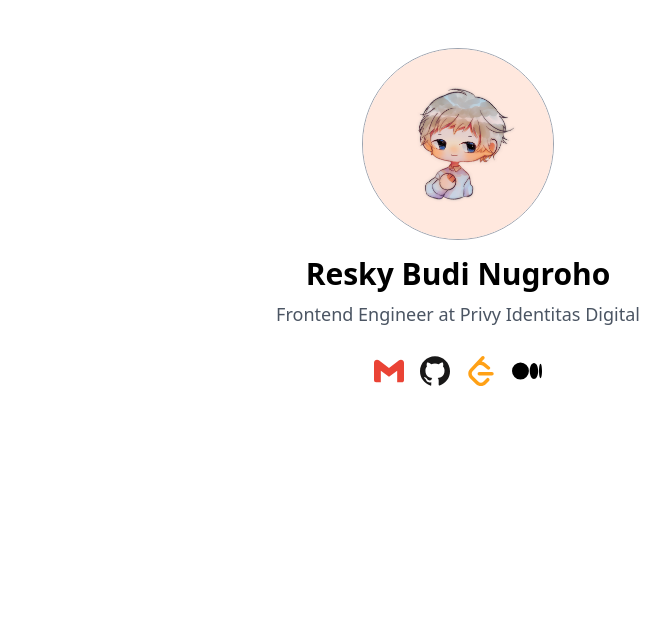
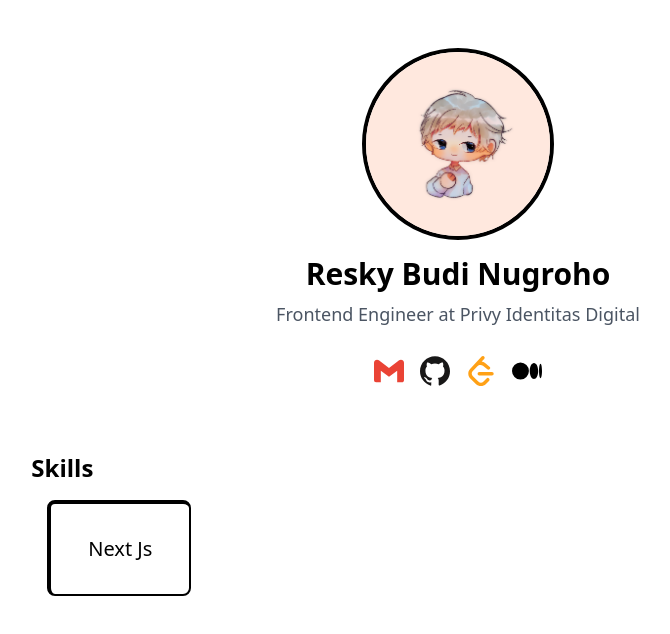
Before and after one commit to reskyppo/portofolio, a Next.js app: page / in a window 1280 px wide. Shown: the top 634 px of the page, without its empty margins (182-852 px from the left). Built offline with nearby package versions, Linux system fonts and the light colour scheme.

Commit message:
feat: add skill section

```diff
--- /dev/null
+++ b/components/CardSkills.tsx
@@ -0,0 +1,10 @@
+type Props = { skill: string };
+const CardSkills = ({ skill }: Props) => {
+  return (
+    <div className="w-36 h-24 rounded-lg border-t-4 border-l-4 border-r-2 border-b-2 border-black flex justify-center items-center text-xl font-medium">
+      {skill}
+    </div>
+  );
+};
+
+export default CardSkills;
--- a/components/Main.tsx
+++ b/components/Main.tsx
@@ -1,9 +1,10 @@
+import CardSkills from "./CardSkills";
 import SocialMedia from "./SocialMedia";
 
 const Header = () => {
   return (
-    <div className="w-screen p-12 flex flex-col items-center">
-      <div className="rounded-full h-48 w-48 bg-white border border-gray-400">
+    <div className="p-12 flex flex-col items-center">
+      <div className="rounded-full h-48 w-48 bg-white border-4 border-black">
         <img src="/me.png" className="rounded-full w-full h-full" />
       </div>
       <h1 className="text-3xl font-semibold mt-4 mb-2">Resky Budi Nugroho</h1>
@@ -36,12 +37,26 @@ const Header = () => {
   );
 };
 
-const Main = () => {
+const Skills = () => {
   return (
     <>
-      <Header />
+      <h2 className="text-2xl font-semibold">Skills</h2>
+      <div className="p-4 grid grid-cols-2 lg:grid-cols-5">
+        <CardSkills skill="Next Js" />
+      </div>
     </>
   );
 };
 
+const Main = () => {
+  return (
+    <div className="w-screen">
+      <div className="w-2/3 mx-auto">
+        <Header />
+        <Skills />
+      </div>
+    </div>
+  );
+};
+
 export default Main;
```
